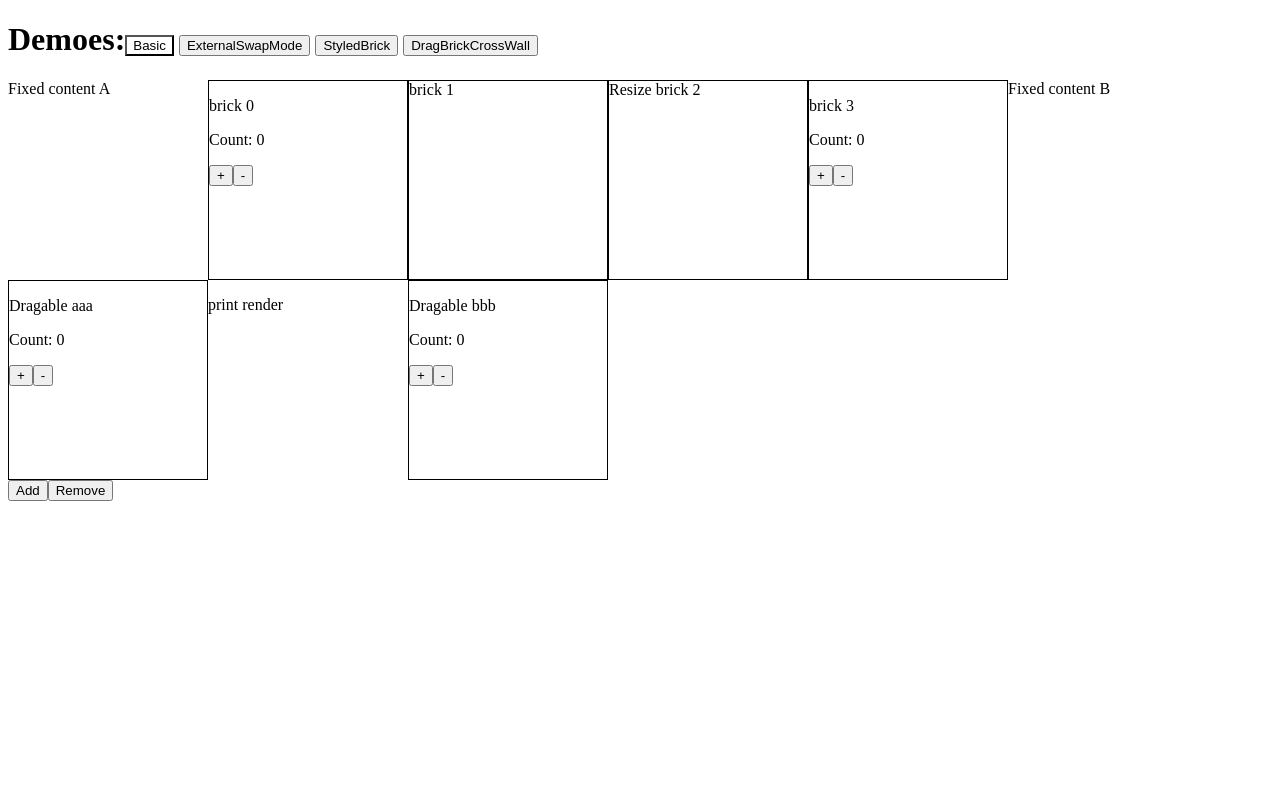
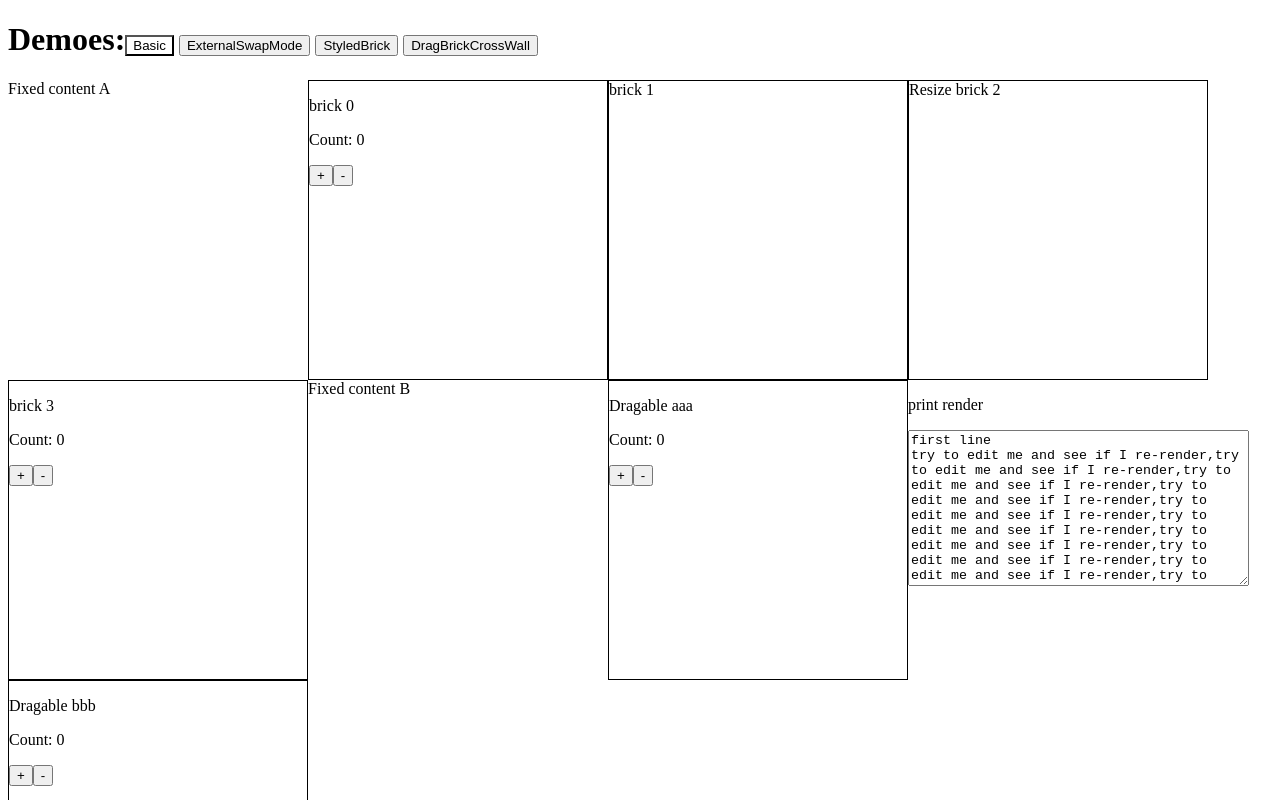
Before and after one commit to Xiaoyang-Huang/react-draggable-masonry, a React (Create React App) app: page / in a window 1280 px wide. Both pictures are taken after a click on the button "Basic". Shown: the top 800 px of the page. Built offline with nearby package versions, Linux system fonts and the light colour scheme.

Commit message:
fix issue for unexpected re-render

```diff
--- a/src/component/Concrete.tsx
+++ b/src/component/Concrete.tsx
@@ -9,7 +9,7 @@ export default function Concrete({ children, index, id }: PropsWithChildren<{ in
   const brickData = useMemo(() => wallData.getOrCreateBrick({ id }), [id, wallData]);
 
   useEffect(() => {
-    wallData.addBrick(brickData);
+    wallData.addBrick(brickData, index);
     return () => {
       wallData.removeBrick(brickData);
     };
@@ -46,8 +46,11 @@ export default function Concrete({ children, index, id }: PropsWithChildren<{ in
     return () => {
       container.removeEventListener("dragenter", handlerDragEnter);
       container.removeEventListener("dragover", handleDragOver);
-      if (mountPoint.contains(container)) {
-        mountPoint.removeChild(container);
+      if(mountPoint.contains(container)){
+        // console.log(!wallData.isContainBrick(brickData) || wallData.getBrickIndex(brickData) !== index, brickData, index, id, wallData.getBrickIndex(brickData));
+        if(!wallData.isContainBrick(brickData) || wallData.getBrickIndex(brickData) !== index){
+          mountPoint.removeChild(container);
+        }
       }
     };
   }, [index, brickData, wallData]);
--- a/src/component/Wall.tsx
+++ b/src/component/Wall.tsx
@@ -92,7 +92,10 @@ export default function Wall({
     <div
       className="wall-wrap"
       ref={(n) => {
-        n?.appendChild(wallData.container);
+        if(!n) return;
+        if (n.contains(wallData.container)) return;
+        n.innerHTML = "";
+        n.appendChild(wallData.container);
       }}
     >
       <DataContext.Provider value={wallData}>
--- a/src/context/useWallDataContext.ts
+++ b/src/context/useWallDataContext.ts
@@ -51,8 +51,12 @@ export class WallData extends (EventEmitter as new () => TypedEmitter<{
     return this._bricks.includes(brickData);
   }
 
+  public getBrickIndex(brickData: BrickData) {
+    return this._bricks.findIndex((b) => b === brickData);
+  }
+
   public addBrick(brickData: BrickData, index?: number) {
-    const existingIndex = this._bricks.findIndex((b) => b === brickData);
+    const existingIndex = this.getBrickIndex(brickData);
     if (existingIndex === -1) {
       if (index !== undefined) {
         brickData.orderInWall = index;
@@ -69,7 +73,7 @@ export class WallData extends (EventEmitter as new () => TypedEmitter<{
   }
 
   public removeBrick(brickData: BrickData) {
-    const existingIndex = this._bricks.findIndex((b) => b === brickData);
+    const existingIndex = this.getBrickIndex(brickData);
     if (existingIndex > -1) {
       this._bricks.splice(existingIndex, 1);
     }
--- a/src/demo/Basic.tsx
+++ b/src/demo/Basic.tsx
@@ -10,7 +10,7 @@ export default function Basic() {
   const [size, setSize] = useState(4);
   return (
     <div>
-      <Wall columnWidth={200} rowHeight={200} onBrickChange={(bricks) => console.log(bricks.map((i) => i.config.id))}>
+      <Wall columnWidth={300} rowHeight={300} onBrickChange={(bricks) => console.log(bricks.map((i) => i.config.id))}>
         Fixed content A
         {new Array(size).fill(1).map((never, index) => {
           const label = "brick " + index;
@@ -26,7 +26,7 @@ export default function Basic() {
         })}
         Fixed content B
         <DragableBrick key={"aaa"} label={"aaa"} />
-        <PrintRender />
+        <PrintRender key="print" />
         <DragableBrick key={"bbb"} label={"bbb"} />
       </Wall>
       <button onClick={() => setSize((v) => ++v)}>Add</button>
--- a/src/demo/component/PrintRender.tsx
+++ b/src/demo/component/PrintRender.tsx
@@ -1,4 +1,8 @@
+const strTemplate = new Array(100).fill("try to edit me and see if I re-render").join(",");
 export default function PrintRender() {
   console.log("this is rendered");
-  return <p>print render</p>;
+  return <div>
+    <p>print render</p>
+    <textarea defaultValue={"first line\n" + strTemplate} rows={10} cols={40} />
+  </div>
 }
```
